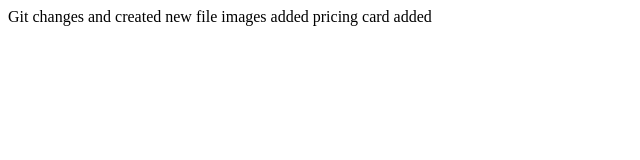
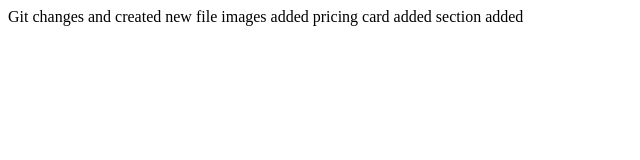
Before and after one commit to yogaprasadk/Git_A-to-Z-Course, a plain HTML site: page Lecture 5/index.html in a window 1280 px wide. Shown: the whole page, without its empty margins (0-640 px from the left). Drawn offline with Linux system fonts and the light colour scheme.

Commit message:
section added

```diff
--- a/Lecture 5/index.html
+++ b/Lecture 5/index.html
@@ -9,5 +9,6 @@
           Git changes and created  new file
           images added
           pricing card added
+          section added
 </body>
 </html>
```
